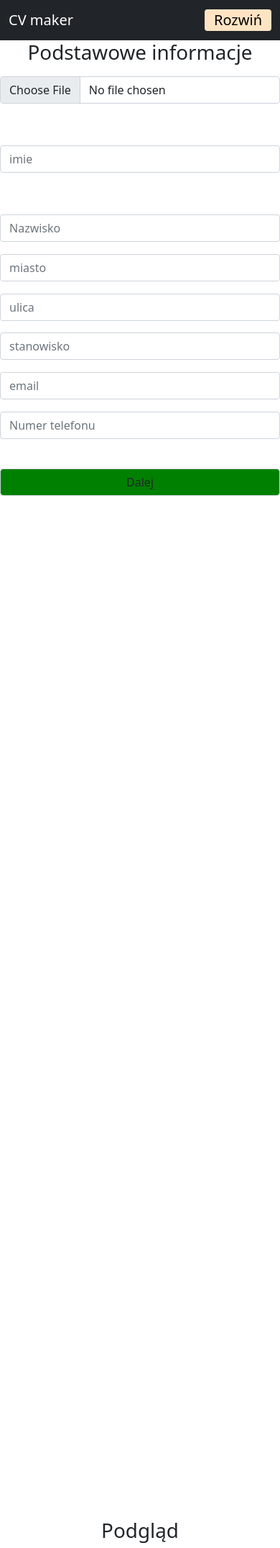
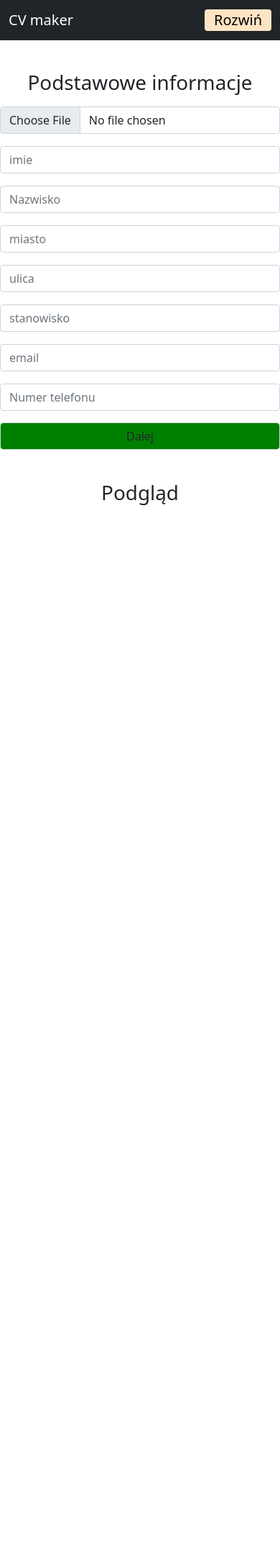
Before and after one commit to Wikkktor/CVmaker, a Django app: page /create/ in a window 390 px wide. Shown: the whole page at 72% size. After the commit the page ends 702 px from the top, so only its background shows below. Run offline with Django 3.2, Linux system fonts and the light colour scheme.

Commit message:
changing buttons in form

```diff
--- a/templates/profile_add.html
+++ b/templates/profile_add.html
@@ -2,56 +2,70 @@
 {% block content %}
     <div class="row myform">
         <div class="col-sm-6">
-            <form>
+            <form method="post">
                 {% csrf_token %}
-                <div id="form_step" style="text-align: center" class="">
+                <div id="form_step" style="text-align: center; margin-top: 5vh;" class="">
                     <h1>Podstawowe informacje</h1>
-                    <input class="form-control" type="file" name="photo"><br>
-                    <input class="form-control" type="text" name="name" placeholder="imie"><br>
+                    <input class="form-control" type="file" name="photo">
+                    <input class="form-control" type="text" name="name" placeholder="imie">
                     <input class="form-control" type="text" name="last_name" placeholder="Nazwisko">
                     <input class="form-control" type="text" name="city" placeholder="miasto">
                     <input class="form-control" type="text" name="street" placeholder="ulica">
                     <input class="form-control" type="text" name="stanowisko" placeholder="stanowisko">
                     <input class="form-control" type="text" name="email" placeholder="email">
-                    <input class="form-control"  type="text" name="phone_number" placeholder="Numer telefonu"><br>
-                    <button style="background-color: green" class="form-control" id="form_step_next">Dalej</button>
+                    <input class="form-control" type="text" name="phone_number" placeholder="Numer telefonu">
+                    <li style="background-color: green; cursor:pointer" class="form-control" id="form_step_next">Dalej
+                    </li>
                 </div>
-                <div id="form_step" style="text-align: center" class="invisible">
+                <div id="form_step" style="text-align: center; margin-top: 5vh;" class="d-none">
                     <h1>O mnie</h1>
-                    <input class="form-control" type="text" name="link" placeholder="link"><br>
-                    <textarea class="form-control" name="about_me" rows="4" cols="50"></textarea><br>
-                    <button style='background-color: coral' class="form-control" id="form_step_back"> Wstecz</button>
-                    <button style="background-color: green" class="form-control" id="form_step_next">Dalej</button>
+                    <input class="form-control" type="text" name="link" placeholder="link">
+                    <textarea class="form-control" name="about_me" rows="4" cols="50"></textarea>
+                    <li style='background-color: coral; cursor:pointer' class="form-control" id="form_step_back">
+                        Wstecz
+                    </li>
+                    <li style="background-color: green; cursor:pointer" class="form-control" id="form_step_next">Dalej
+                    </li>
                 </div>
-                <div id="form_step" style="text-align: center" class="invisible">
+                <div id="form_step" style="text-align: center; margin-top: 5vh;" class="d-none">
                     <h1>Doświadczenie</h1>
                     <input class="form-control" type="text" name="company" placeholder="Nazwa firmy">
                     <input class="form-control" type="text" name="function" placeholder="Stanowisko">
                     <input class="form-control" type="date" name="started">
                     <input class="form-control" type="date" name="ended">
-                    <textarea class="form-control" name="description" rows="4" cols="50">Opis</textarea><br>
-                    <button style='background-color: coral' class="form-control" id="form_step_back"> Wstecz</button>
-                    <button style="background-color: green" class="form-control" id="form_step_next">Dalej</button>
+                    <textarea class="form-control" name="description" rows="4" cols="50">Opis</textarea>
+                    <li style='background-color: coral; cursor:pointer' class="form-control" id="form_step_back">
+                        Wstecz
+                    </li>
+                    <li style="background-color: green; cursor:pointer" class="form-control" id="form_step_next">Dalej
+                    </li>
                 </div>
-                <div id="form_step" style="text-align: center" class="invisible">
+                <div id="form_step" style="text-align: center; margin-top: 5vh;" class="d-none">
                     <h1>Edukacja</h1>
                     <input class="form-control" type="text" name="school" placeholder="Szkoła">
                     <input class="form-control" type="text" name="degree" placeholder="Poziom">
                     <input class="form-control" type="date" name="started">
                     <input class="form-control" type="date" name="ended"><br>
-                    <button style='background-color: coral' class="form-control" id="form_step_back"> Wstecz</button>
-                    <button style="background-color: green" class="form-control" id="form_step_next">Dalej</button>
+                    <li style='background-color: coral; cursor:pointer' class="form-control" id="form_step_back">
+                        Wstecz
+                    </li>
+                    <li style="background-color: green; cursor:pointer" class="form-control" id="form_step_next">Dalej
+                    </li>
                 </div>
-                <div id="form_step" style="text-align: center" class="invisible">
+                <div id="form_step" style="text-align: center; margin-top: 5vh;" class="d-none">
                     <h1>Umiejętności</h1>
                     <input class="form-control" type="text" name="skill" placeholder="np. Python">
-                    <button style='background-color: coral' class="form-control" id="form_step_back"> Wstecz</button>
-                    <button style="background-color: green" class="form-control" type='submit' id="form_step_next">Dalej</button>
+                    <li style='background-color: coral; cursor:pointer' class="form-control" id="form_step_back">
+                        Wstecz
+                    </li>
+                    <button style="background-color: green" class="form-control" type='submit' id="form_step_next">
+                        Dalej
+                    </button>
                 </div>
             </form>
         </div>
 
-        <div style="text-align: center" class="col-sm-6">
+        <div style="text-align: center" class="col-sm-6 cvsee">
             <h1> Podgląd </h1>
         </div>
     </div>
```
